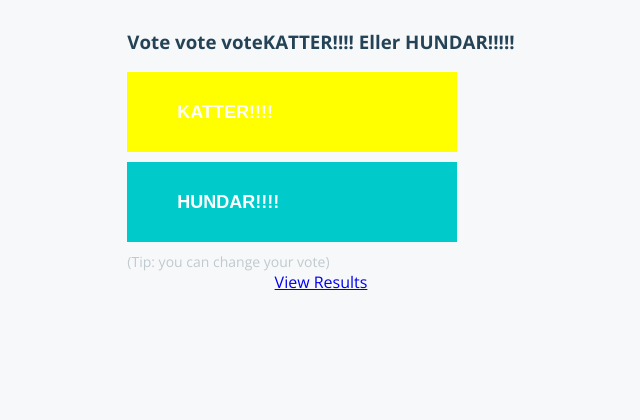
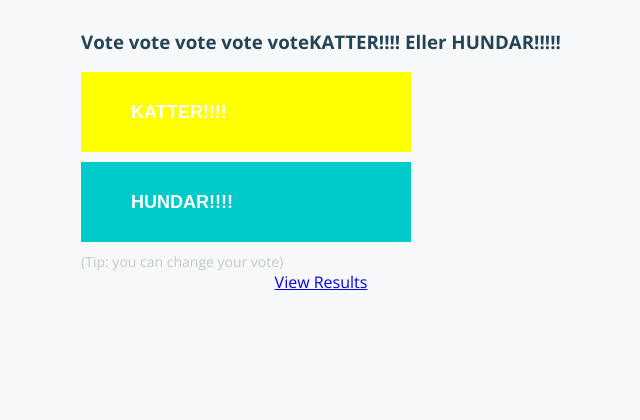
Before and after one commit to dockersamples/example-voting-app, a Flask app: page / in a window 1280 px wide. Shown: the top 420 px of the page, without its empty margins (319-959 px from the left). Run offline with Flask 2, Linux system fonts and the light colour scheme; some libraries are stand-ins or nearby versions.

Commit message:
Add vote in h3

```diff
--- a/vote/templates/index.html
+++ b/vote/templates/index.html
@@ -14,7 +14,7 @@
     <div id="content-container">
       <div id="content-container-center">
 
-        <h3>Vote vote vote{{option_a}} Eller {{option_b}}!</h3>
+        <h3>Vote vote vote vote vote{{option_a}} Eller {{option_b}}!</h3>
         <form id="choice" name='form' method="POST" action="/">
           <button id="a" type="submit" name="vote" class="a" value="a">{{option_a}}</button>
           <button id="b" type="submit" name="vote" class="b" value="b">{{option_b}}</button>
```
